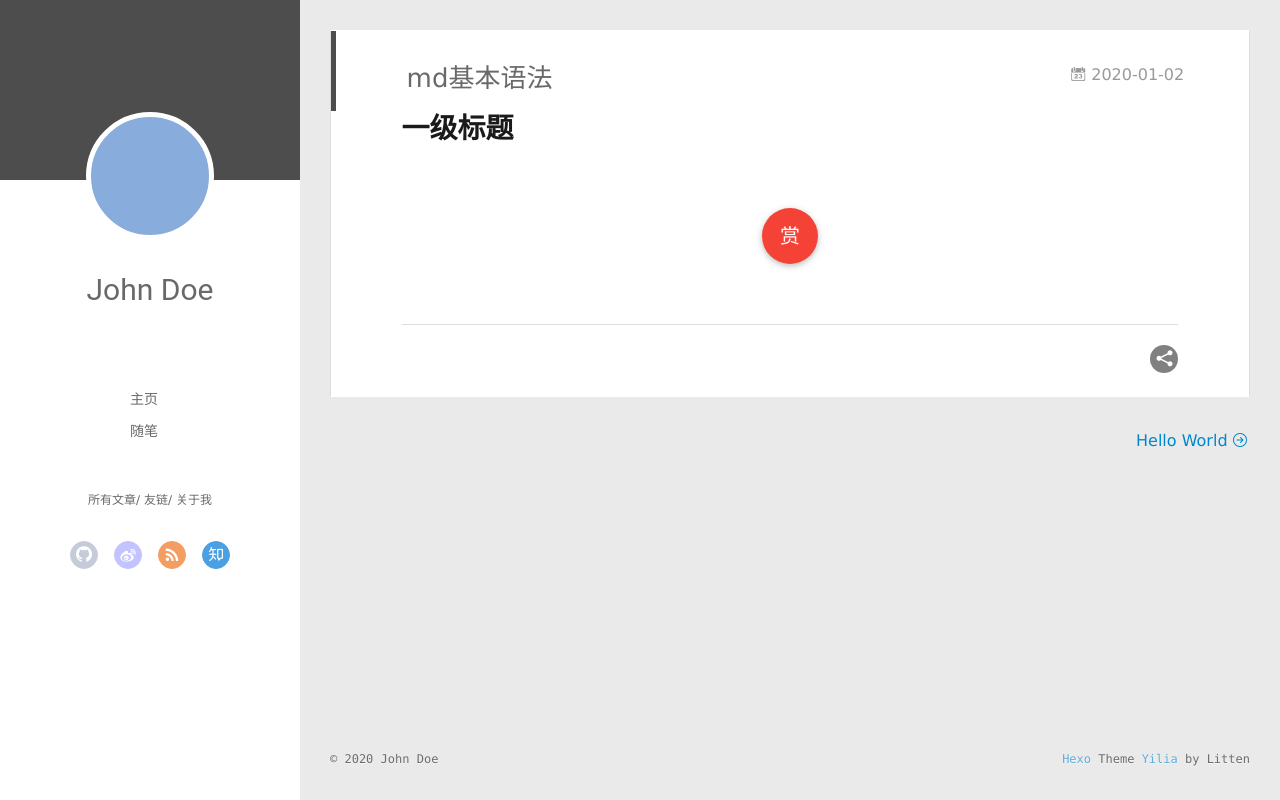
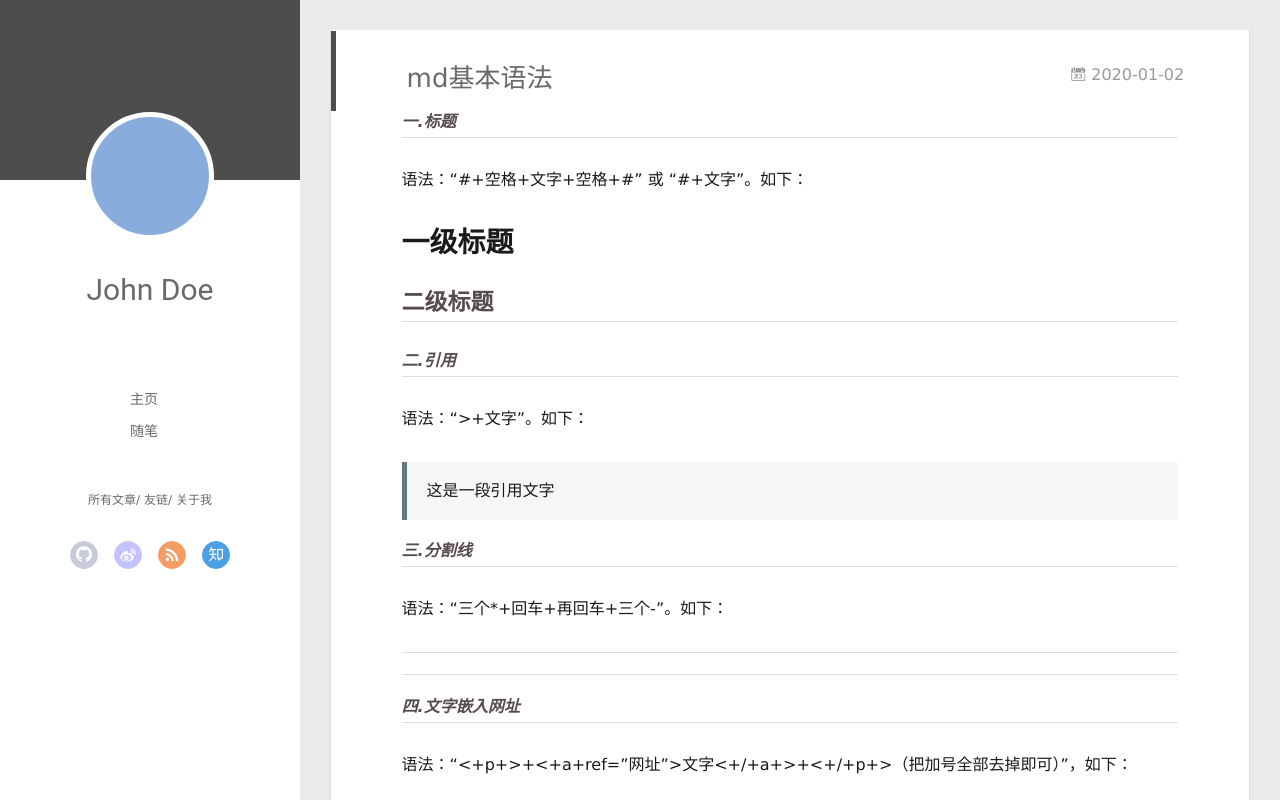
Before and after one commit to MrBeauty/MrBeauty.github.io, a plain HTML site: page 2020/01/02/md基本语法/index.html in a window 1280 px wide. Drawn offline with Linux system fonts and the light colour scheme; no server answers.

Commit message:
Site updated: 2020-01-03 16:53:35

```diff
--- a/2020/01/02/md基本语法/index.html
+++ b/2020/01/02/md基本语法/index.html
@@ -8,17 +8,19 @@
   <link rel="dns-prefetch" href="http://yoursite.com">
   <title>md基本语法 | Hexo</title>
   <meta name="viewport" content="width=device-width, initial-scale=1, maximum-scale=1">
-  <meta name="description" content="一级标题">
+  <meta name="description" content="一.标题语法：“#+空格+文字+空格+#” 或 “#+文字”。如下： 一级标题二级标题二.引用语法：“&gt;+文字”。如下：  这是一段引用文字  三.分割线语法：“三个*+回车+再回车+三个-”。如下：   四.文字嵌入网址语法：“&lt;+p+&gt;+&lt;+a+ref&#x3D;”网址”&gt;文字&lt;+&#x2F;+a+&gt;+&lt;+&#x2F;+p+&gt;（把加号全部去掉即可）”，如下： 百度一下">
 <meta property="og:type" content="article">
 <meta property="og:title" content="md基本语法">
 <meta property="og:url" content="http://yoursite.com/2020/01/02/md%E5%9F%BA%E6%9C%AC%E8%AF%AD%E6%B3%95/index.html">
 <meta property="og:site_name" content="Hexo">
-<meta property="og:description" content="一级标题">
+<meta property="og:description" content="一.标题语法：“#+空格+文字+空格+#” 或 “#+文字”。如下： 一级标题二级标题二.引用语法：“&gt;+文字”。如下：  这是一段引用文字  三.分割线语法：“三个*+回车+再回车+三个-”。如下：   四.文字嵌入网址语法：“&lt;+p+&gt;+&lt;+a+ref&#x3D;”网址”&gt;文字&lt;+&#x2F;+a+&gt;+&lt;+&#x2F;+p+&gt;（把加号全部去掉即可）”，如下： 百度一下">
 <meta property="og:locale" content="en_US">
+<meta property="og:image" content="e:/好看图片/TIM截图20190319004833.jpg">
 <meta property="article:published_time" content="2020-01-01T17:09:00.000Z">
-<meta property="article:modified_time" content="2020-01-03T08:26:41.856Z">
+<meta property="article:modified_time" content="2020-01-03T08:50:31.395Z">
 <meta property="article:author" content="John Doe">
 <meta name="twitter:card" content="summary">
+<meta name="twitter:image" content="e:/好看图片/TIM截图20190319004833.jpg">
 
     <link rel="alternative" href="/atom.xml" title="Hexo" type="application/atom+xml">
 
@@ -174,7 +176,33 @@
 
     <div class="article-entry" itemprop="articleBody">
 
-        <h1 id="一级标题"><a href="#一级标题" class="headerlink" title="一级标题"></a>一级标题</h1>
+        <h6 id="一-标题"><a href="#一-标题" class="headerlink" title="一.标题"></a>一.标题</h6><p>语法：“#+空格+文字+空格+#” 或 “#+文字”。如下：</p>
+<h1 id="一级标题"><a href="#一级标题" class="headerlink" title="一级标题"></a>一级标题</h1><h2 id="二级标题"><a href="#二级标题" class="headerlink" title="二级标题"></a>二级标题</h2><h6 id="二-引用"><a href="#二-引用" class="headerlink" title="二.引用"></a>二.引用</h6><p>语法：“&gt;+文字”。如下：</p>
+<blockquote>
+<p>这是一段引用文字</p>
+</blockquote>
+<h6 id="三-分割线"><a href="#三-分割线" class="headerlink" title="三.分割线"></a>三.分割线</h6><p>语法：“三个*+回车+再回车+三个-”。如下：</p>
+<hr>
+<hr>
+<h6 id="四-文字嵌入网址"><a href="#四-文字嵌入网址" class="headerlink" title="四.文字嵌入网址"></a>四.文字嵌入网址</h6><p>语法：“&lt;+p+&gt;+&lt;+a+ref=”网址”&gt;文字&lt;+/+a+&gt;+&lt;+/+p+&gt;（把加号全部去掉即可）”，如下：</p>
+<p><a ref="https://www.baidu.com">百度一下</a></p>
+
+<h6 id="五-加入图片"><a href="#五-加入图片" class="headerlink" title="五.加入图片"></a>五.加入图片</h6><p>语法：“&lt;+p+&gt;+&lt;+img+src=”图片地址（可以是网址也可以是本地路径）” alt=”标注” title=”题目” /&gt;&lt;+/+p+&gt;”。如下：</p>
+<p><img src="E:\好看图片\TIM截图20190319004833.jpg" alt="标注" title="题目" /></p>
+
+
+
+
+
+
+
+
+
+
+
+
+
+
 
 
 
```
Also changed, not shown: index.html (+27 -1 lines).
